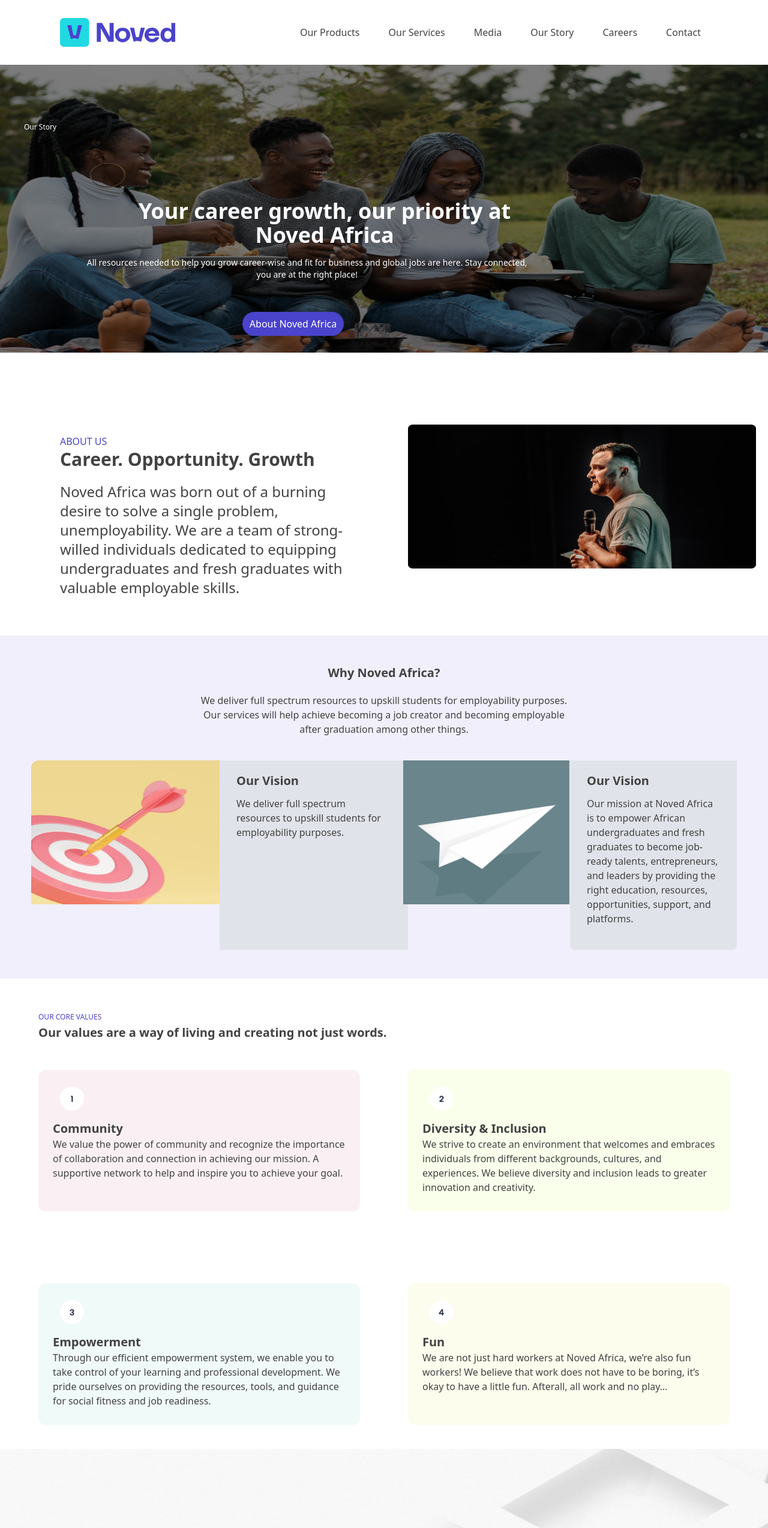
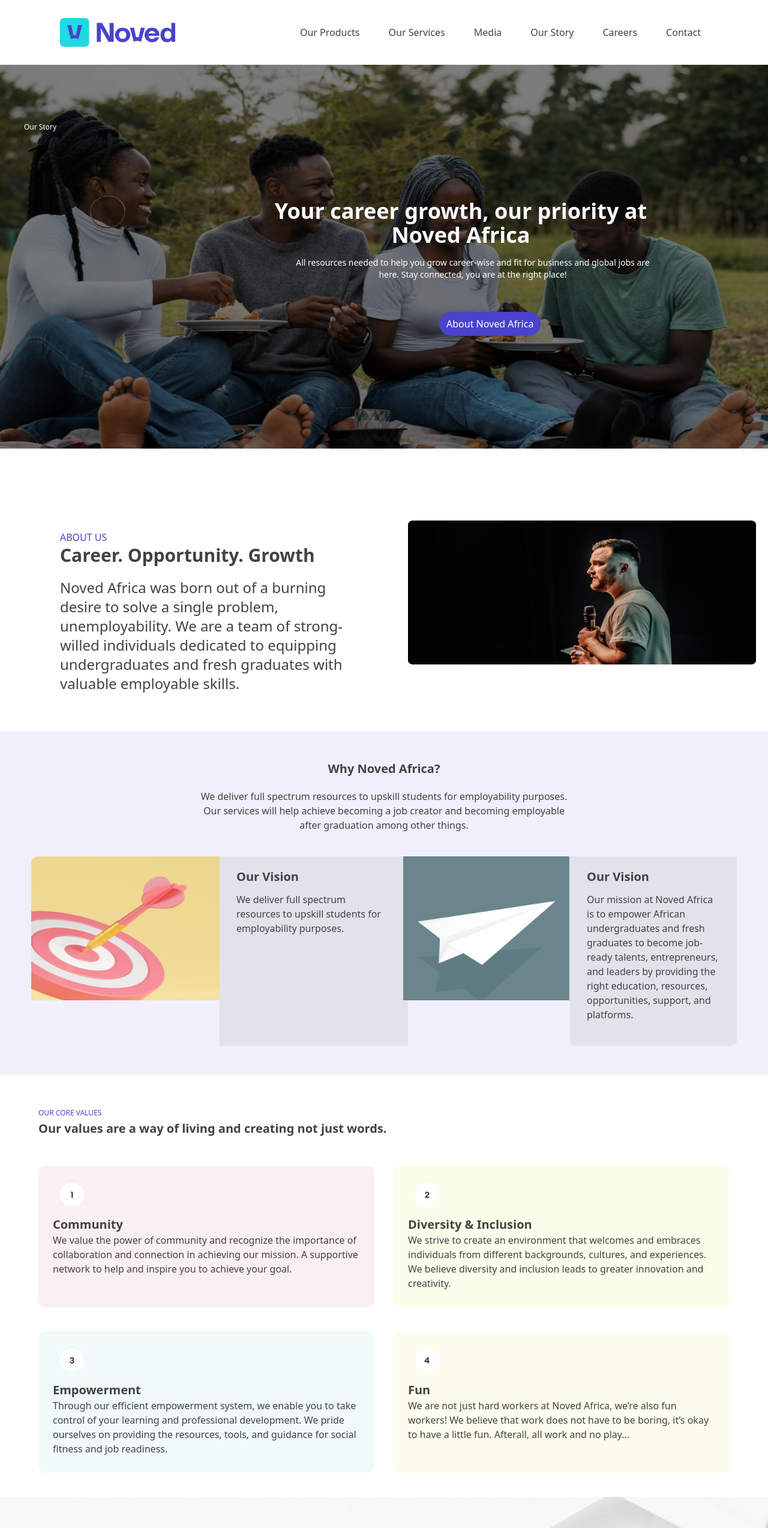
Before and after one commit to Noved-Africa/novedafrica, a Next.js app: page /our-story in a window 1280 px wide. Shown: the top 2548 px of the page at 60% size. Built offline with nearby package versions, Linux system fonts and the light colour scheme.

Commit message:
our-story desktop screen completed

```diff
--- a/src/app/our-story/page.tsx
+++ b/src/app/our-story/page.tsx
@@ -37,12 +37,12 @@ const OurStory = () => {
 			</Head>
 
 			<body className='font-Albert_sans'>
-					<Image src={picnic} alt='Career growth' className='-mt-36 -z-10 md:mt-0 w-screen xs:h-[30rem]'/>
-				<div className='absolute xs:-mt-[24rem] xs:mx-10 text-white'>
-				<p className='text-xs'>Our Story</p>
-				<h2 className='xs:mt-28 font-bold md:text-4xl text-2xl text-center'>Your career growth, our<br className='md:hidden'/> priority at <br className='md:visible'/> Noved<br className='md:hidden'/> Africa</h2>
-				<p className='text-center xs:mt-4 xs:text-sm md:w-3/4 md:ml-24'>All resources needed to help you grow career-wise and fit for business and global jobs are here. Stay connected, you are at the right place!</p>
-				<p className='md:w-1/4 mx-auto md:mt-4'><Button text='About Noved Africa'/></p>
+					<Image src={picnic} alt='Career growth' className='-mt-36 -z-10 md:mt-0 w-screen xs:h-[30rem] lg:h-[40rem]'/>
+				<div className='absolute xs:-mt-[24rem] xs:mx-10 text-white lg:-mt-[34rem]'>
+					<p className='text-xs'>Our Story</p>
+					<h2 className='xs:mt-28 font-bold md:text-4xl text-2xl text-center lg:ml-[16rem]'>Your career growth, our<br className='md:hidden'/> priority at <br className='md:visible'/> Noved<br className='md:hidden'/> Africa</h2>
+					<p className='text-center xs:mt-4 xs:text-sm md:w-3/4 md:ml-24 lg:ml-[28rem] lg:w-1/2'>All resources needed to help you grow career-wise and fit for business and global jobs are here. Stay connected, you are at the right place!</p>
+					<p className='md:w-1/4 mx-auto md:mt-4 lg:ml-[44rem]'><Button text='About Noved Africa'/></p>
 			</div>
 
 			<section className='xs:mx-5 mt-20 font-Albert_sans lg:grid grid-cols-2 gap-[5rem]'>
@@ -80,7 +80,7 @@ const OurStory = () => {
 			<section className='xs:mx-3 md:mx-10'>
 				<h4 className='text-[#4A43CB] md:mx-6 xs:text-xs xs:mt-14 xs:mb-1'>OUR CORE VALUES</h4>
 				<b className='text-xl md:mx-6'>Our values are a way of living and creating not just words.</b>
-				<div className='xs:mt-12 md:mx-6 grid grid-cols-2 gap-[5rem] place-content-center'>
+				<div className='xs:mt-12 md:mx-6 grid grid-cols-2 gap-[2rem] place-content-center'>
 					<div className='bg-[#FAF0F4] rounded-xl xs:px-6 py-7 mb-10'>
 						<Image src={one} alt='one' className='xs:w-10 ml-3 mb-4'/>
 						<b className='text-xl'>Community</b>
@@ -91,12 +91,12 @@ const OurStory = () => {
 						<b className='text-xl'>Diversity & Inclusion</b>
 						<p>We strive to create an environment that welcomes and embraces individuals from different backgrounds, cultures, and experiences. We believe diversity and inclusion leads to greater innovation and creativity.</p>
 					</div>
-					<div className='bg-[#F0FAF9] rounded-xl xs:px-6 py-7 mb-10'>
+					<div className='bg-[#F0FAF9] rounded-xl xs:px-6 py-7 mb-10 lg:-mt-[2rem]'>
 						<Image src={three} alt='three' className='xs:w-10 ml-3 mb-4'/>
 						<b className='text-xl'>Empowerment</b>
 						<p>Through our efficient empowerment system, we enable you to take control of your learning and professional development. We pride ourselves on providing the resources, tools, and guidance for social fitness and job readiness.</p>
 					</div>
-					<div className='bg-[#FCFDED] rounded-xl xs:px-6 py-7 mb-10'>
+					<div className='bg-[#FCFDED] rounded-xl xs:px-6 py-7 mb-10 lg:-mt-[2rem]'>
 						<Image src={four} alt='four' className='xs:w-10 ml-3 mb-4'/>
 						<b className='text-xl'>Fun</b>
 						<p>We are not just hard workers at Noved Africa, we’re also fun workers! We believe that work does not have to be boring, it’s okay to have a little fun. Afterall, all work and no play…</p>
```
